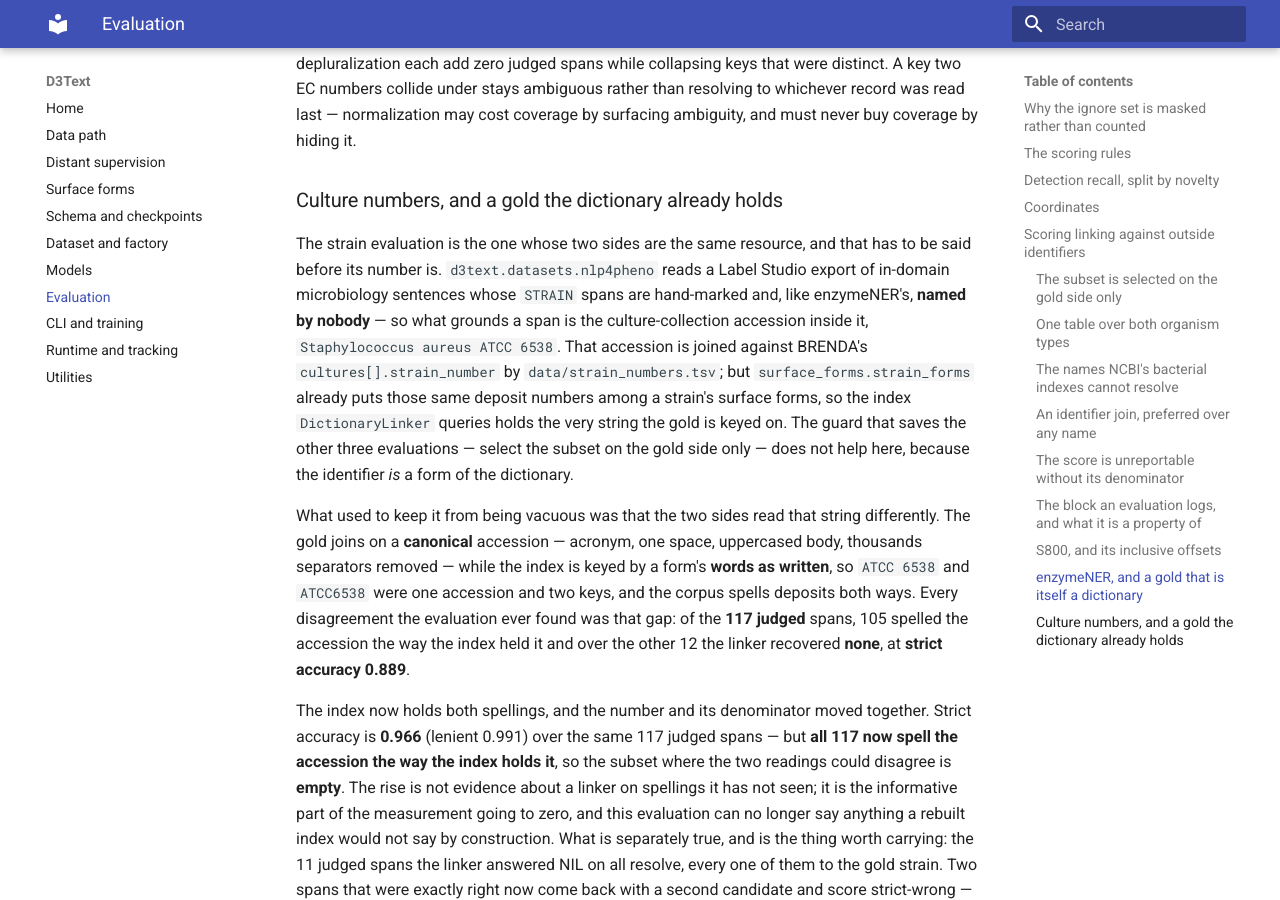
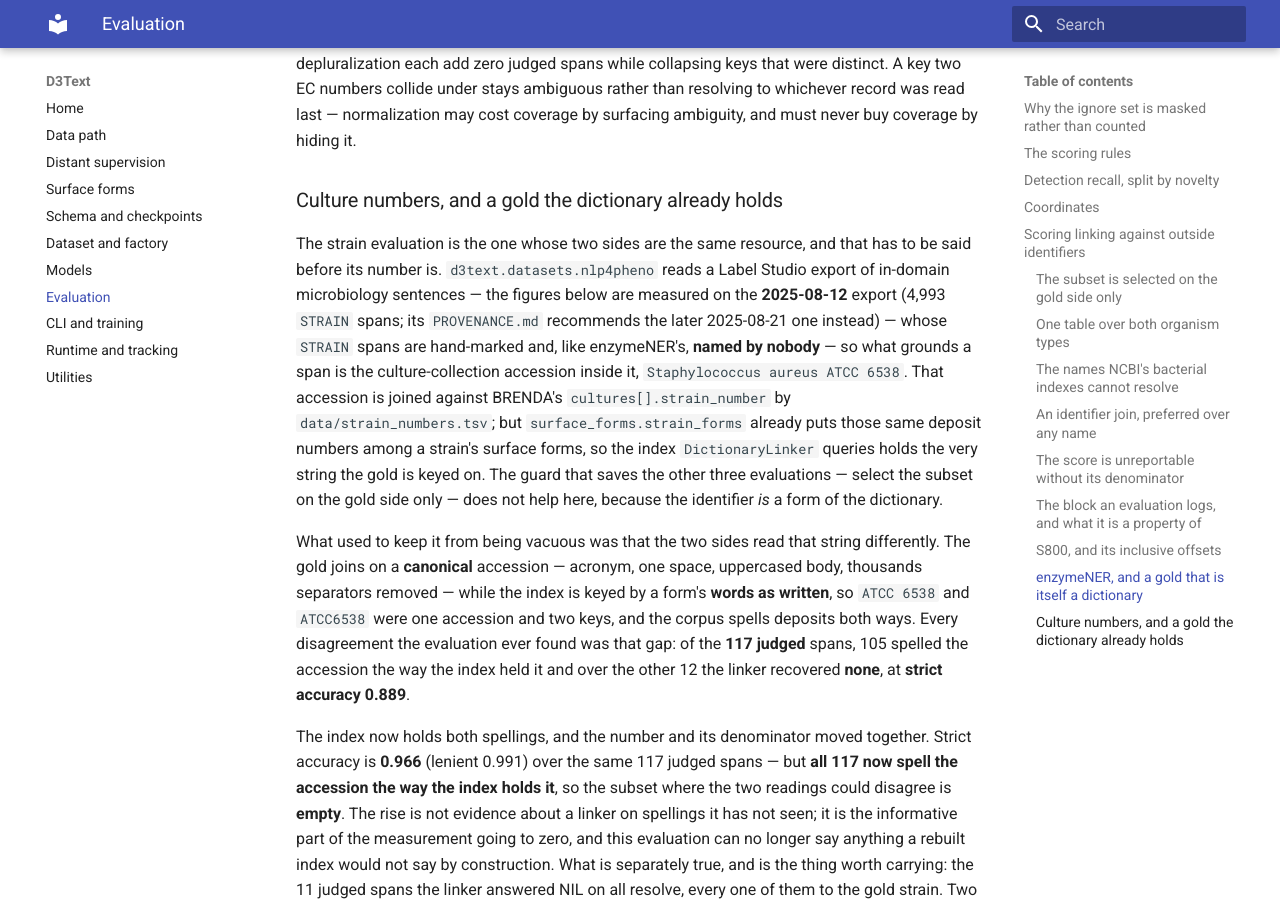
Before and after one commit to manuquadros/d3text, an MkDocs documentation site: the page built from docs/evaluation.md, in a window 1280 px wide and 900 px high, scrolled down 8211 px. Built offline with MkDocs 1.6.1 and Material for MkDocs 9.7.7, drawn with Linux system fonts in a browser that asks for light colours.

Commit message:
docs: name the export the strain-linking figures were measured on
The strain-linking figures (117 judged spans, strict accuracy 0.889
before the spelling fix, 0.966 after) come from the 2025-08-12
NLP4Pheno export (4,993 STRAIN spans), not the 2025-08-21 export
(4,995 spans) that its own PROVENANCE.md recommends using instead.
Name the export beside the figures so the number is checkable and a
re-run against the recommended export isn't mistaken for a
regression.

```diff
--- a/docs/evaluation.md
+++ b/docs/evaluation.md
@@ -386,16 +386,18 @@ by surfacing ambiguity, and must never buy coverage by hiding it.
 
 The strain evaluation is the one whose two sides are the same resource, and
 that has to be said before its number is. `d3text.datasets.nlp4pheno` reads a
-Label Studio export of in-domain microbiology sentences whose `STRAIN` spans
-are hand-marked and, like enzymeNER's, **named by nobody** — so what grounds a
-span is the culture-collection accession inside it, `Staphylococcus aureus
-ATCC 6538`. That accession is joined against BRENDA's `cultures[].strain_number`
-by `data/strain_numbers.tsv`; but `surface_forms.strain_forms` already puts
-those same deposit numbers among a strain's surface forms, so the index
-`DictionaryLinker` queries holds the very string the gold is keyed on. The
-guard that saves the other three evaluations — select the subset on the gold
-side only — does not help here, because the identifier *is* a form of the
-dictionary.
+Label Studio export of in-domain microbiology sentences — the figures below
+are measured on the **2025-08-12** export (4,993 `STRAIN` spans; its
+`PROVENANCE.md` recommends the later 2025-08-21 one instead) — whose `STRAIN`
+spans are hand-marked and, like enzymeNER's, **named by nobody** — so what
+grounds a span is the culture-collection accession inside it, `Staphylococcus
+aureus ATCC 6538`. That accession is joined against BRENDA's
+`cultures[].strain_number` by `data/strain_numbers.tsv`; but
+`surface_forms.strain_forms` already puts those same deposit numbers among a
+strain's surface forms, so the index `DictionaryLinker` queries holds the
+very string the gold is keyed on. The guard that saves the other three
+evaluations — select the subset on the gold side only — does not help here,
+because the identifier *is* a form of the dictionary.
 
 What used to keep it from being vacuous was that the two sides read that
 string differently. The gold joins on a **canonical** accession — acronym, one
```
